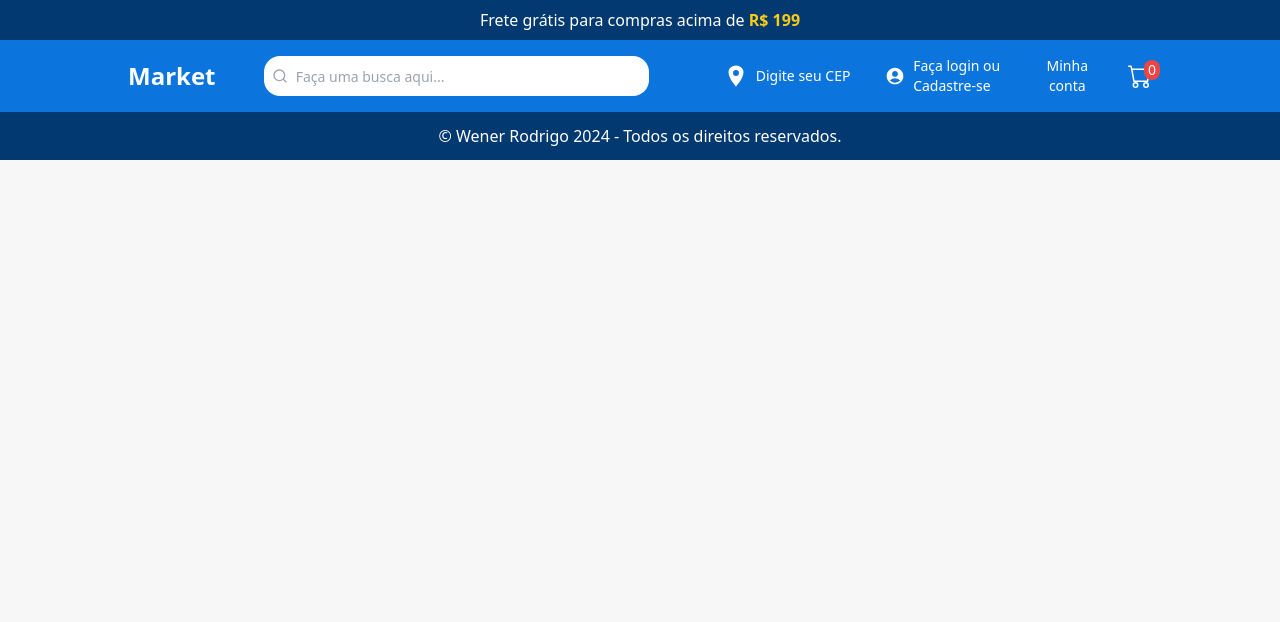
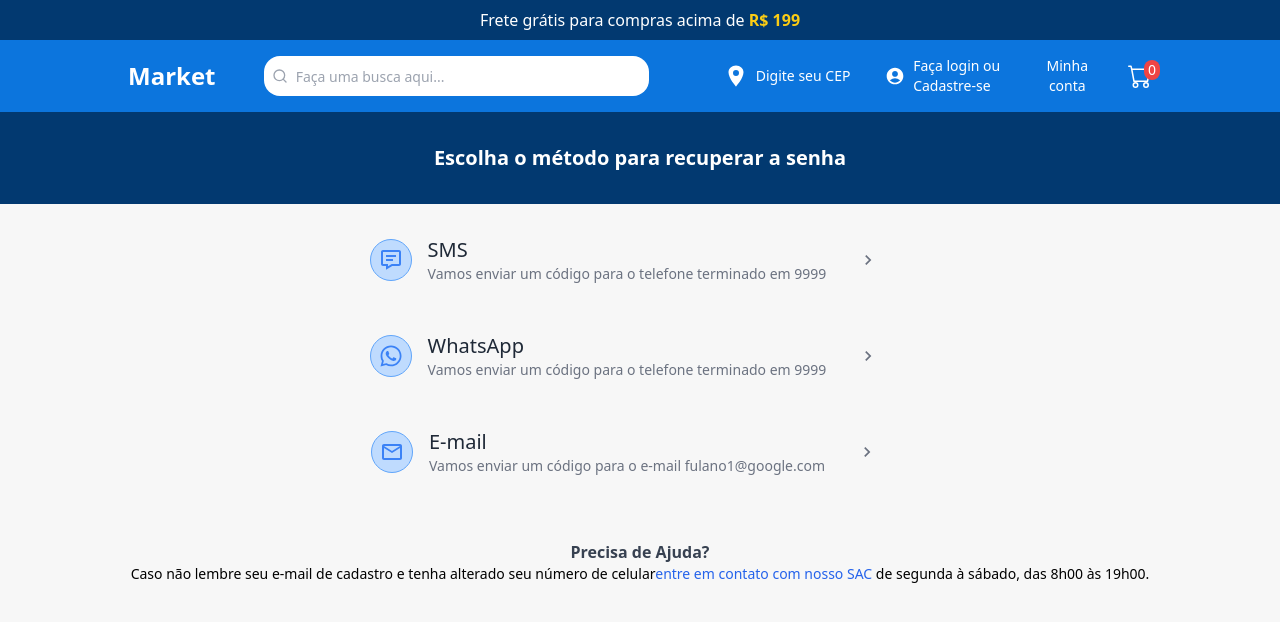
Before and after one commit to WenerRodrigo/market-react, a React (Vite) app: page /recover-password in a window 1280 px wide. Shown: the top 622 px of the page. Built offline with nearby package versions, Linux system fonts and the light colour scheme.

Commit message:
chore: created components newPassword, recoverPAssword

```diff
--- a/src/App.tsx
+++ b/src/App.tsx
@@ -1,7 +1,7 @@
+/* eslint-disable @typescript-eslint/no-unused-vars */
 import { useState } from 'react';
 import './App.css'
 import { TopHeader } from './components/TopHeader';
-import Footer from './components/footer'
 import { AppRoutes } from './routes';
 import { Header } from './screens/header';
 
@@ -18,7 +18,6 @@ function App() {
       <TopHeader />
       <Header onSearchChange={handleSearchChange} />
       <AppRoutes />
-      <Footer />
     </div>
   );
 }
--- a/src/output.css
+++ b/src/output.css
@@ -608,6 +608,10 @@ video {
   top: 100%;
 }
 
+.top-3 {
+  top: 0.75rem;
+}
+
 .z-10 {
   z-index: 10;
 }
@@ -674,6 +678,10 @@ video {
   margin-top: 1rem;
 }
 
+.ml-4 {
+  margin-left: 1rem;
+}
+
 .line-clamp-2 {
   overflow: hidden;
   display: -webkit-box;
@@ -719,6 +727,10 @@ video {
 
 .h-full {
   height: 100%;
+}
+
+.h-40 {
+  height: 10rem;
 }
 
 .max-h-screen {
@@ -926,6 +938,11 @@ video {
   border-color: rgb(59 130 246 / var(--tw-border-opacity));
 }
 
+.border-blue-400 {
+  --tw-border-opacity: 1;
+  border-color: rgb(96 165 250 / var(--tw-border-opacity));
+}
+
 .border-b-black {
   --tw-border-opacity: 1;
   border-bottom-color: rgb(0 0 0 / var(--tw-border-opacity));
@@ -984,6 +1001,26 @@ video {
 .bg-white {
   --tw-bg-opacity: 1;
   background-color: rgb(255 255 255 / var(--tw-bg-opacity));
+}
+
+.bg-green-500 {
+  --tw-bg-opacity: 1;
+  background-color: rgb(34 197 94 / var(--tw-bg-opacity));
+}
+
+.bg-blue-300 {
+  --tw-bg-opacity: 1;
+  background-color: rgb(147 197 253 / var(--tw-bg-opacity));
+}
+
+.bg-blue-200 {
+  --tw-bg-opacity: 1;
+  background-color: rgb(191 219 254 / var(--tw-bg-opacity));
+}
+
+.bg-blue-100 {
+  --tw-bg-opacity: 1;
+  background-color: rgb(219 234 254 / var(--tw-bg-opacity));
 }
 
 .bg-opacity-50 {
@@ -1070,12 +1107,38 @@ video {
   padding-bottom: 3.5rem;
 }
 
+.py-8 {
+  padding-top: 2rem;
+  padding-bottom: 2rem;
+}
+
+.px-6 {
+  padding-left: 1.5rem;
+  padding-right: 1.5rem;
+}
+
 .pr-6 {
   padding-right: 1.5rem;
 }
 
+.text-left {
+  text-align: left;
+}
+
 .text-center {
   text-align: center;
+}
+
+.text-right {
+  text-align: right;
+}
+
+.text-start {
+  text-align: start;
+}
+
+.text-end {
+  text-align: end;
 }
 
 .text-2xl {
@@ -1182,6 +1245,16 @@ video {
   color: rgb(234 179 8 / var(--tw-text-opacity));
 }
 
+.text-blue-600 {
+  --tw-text-opacity: 1;
+  color: rgb(37 99 235 / var(--tw-text-opacity));
+}
+
+.text-blue-400 {
+  --tw-text-opacity: 1;
+  color: rgb(96 165 250 / var(--tw-text-opacity));
+}
+
 .opacity-0 {
   opacity: 0;
 }
@@ -1255,6 +1328,11 @@ video {
 .hover\:bg-green-800:hover {
   --tw-bg-opacity: 1;
   background-color: rgb(22 101 52 / var(--tw-bg-opacity));
+}
+
+.hover\:bg-green-600:hover {
+  --tw-bg-opacity: 1;
+  background-color: rgb(22 163 74 / var(--tw-bg-opacity));
 }
 
 .hover\:text-gray-300:hover {
--- a/src/routes/index.tsx
+++ b/src/routes/index.tsx
@@ -6,6 +6,8 @@ import { Acessory } from '../screens/acessory'
 import { Offers } from '../screens/offers'
 import { House } from '../screens/house'
 import { CreatedAccount } from '../screens/createdAccount'
+import { NewPassword } from '../screens/newPassword'
+import { RecoverPassword } from '../screens/recoverPassword'
 
 export const AppRoutes = () => {
   return (
@@ -14,6 +16,8 @@ export const AppRoutes = () => {
         <Routes>
             <Route path="/" element={<CellPhones searchQuery={''} />} />
             <Route path='/register' element={<CreatedAccount />}/>
+            <Route path="/recover-password" element={<RecoverPassword />} />
+            <Route path="/my-password" element={<NewPassword />} />
             <Route path="/tablets" element={<TabletsComponent />} />
             <Route path="/computers" element={<Computers />} />
             <Route path="acessory" element={<Acessory />} />
--- a/src/screens/cellPhones/index.tsx
+++ b/src/screens/cellPhones/index.tsx
@@ -3,10 +3,10 @@ import axios from "axios";
 import { FaRegTrashAlt } from "react-icons/fa";
 import { Seals } from "../../components/seals";
 import { MdOutlineFavoriteBorder } from "react-icons/md";
-import { TopHeader } from "../../components/TopHeader";
 import { Main } from "../../components/main";
 import Banner from "../../components/banner";
 import { LazyLoading } from "../../components/lazyLoading";
+import Footer from "../../components/footer";
 
 interface IProduct {
   id: string;
@@ -108,7 +108,6 @@ export const CellPhones: React.FC<ICellPhonesProps> = ({ searchQuery }) => {
 
   return (
     <>
-     <TopHeader />
      <Main />
      <Banner />
       <div className="flex flex-col items-center justify-center py-4">
@@ -199,6 +198,7 @@ export const CellPhones: React.FC<ICellPhonesProps> = ({ searchQuery }) => {
           </div>
         )}
       </div>
+      <Footer />
     </>
   );
 };
--- a/src/screens/header/index.tsx
+++ b/src/screens/header/index.tsx
@@ -34,7 +34,7 @@ export const Header: FC<HeaderProps> = ({ onSearchChange }) => {
   return (
     <div className="flex items-center justify-center bg-secondary py-2 z-50">
       <div className="flex items-center w-4/5 relative">
-        <h1 className="text-2xl text-white font-bold hidden sm:flex">Market</h1>
+        <a href="/"><h1 className="text-2xl text-white font-bold hidden sm:flex">Market</h1></a>
         <span className="sm:hidden">
           {isMobileMenuOpen ? (
             <IoCloseOutline
--- a/src/screens/loginPopup/index.tsx
+++ b/src/screens/loginPopup/index.tsx
@@ -78,11 +78,11 @@ export const LoginPopup = () => {
               </button>
             </div>
             <div className="flex justify-between mt-4">
-              <a href="#" className="text-xs text-blue-500 hover:underline">
+              <a href="/recover-password" className="text-xs text-blue-500 hover:underline">
                 Esqueci minha senha
               </a>
               <div className="flex justify-between">
-                <a href="#" className="text-xs text-blue-500 hover:underline">
+                <a href="/register" className="text-xs text-blue-500 hover:underline">
                   Cadastre-se
                 </a>
               </div>
--- /dev/null
+++ b/src/screens/newPassword/index.tsx
@@ -0,0 +1,59 @@
+import { useForm } from "react-hook-form";
+import { EmailInputField } from "../../components/emailInputField";
+import * as yup from "yup";
+import { yupResolver } from "@hookform/resolvers/yup";
+
+export const NewPassword = () => {
+  const schema = yup.object().shape({
+    email: yup.string().email("Email inválido").required("Campo obrigatório"),
+    password: yup.string().required("Campo obrigatório"),
+  });
+
+  const { control, handleSubmit } = useForm({
+    resolver: yupResolver(schema),
+  });
+
+  // eslint-disable-next-line @typescript-eslint/no-explicit-any
+  const onSubmit = (data: any) => {
+    console.log(data);
+  };
+
+  return (
+    <div className="flex items-center justify-center w-full flex-col">
+      <div className="flex items-center justify-center text-xl py-8 text-white font-bold bg-primary w-full">
+        <h1>Recuperar senha</h1>
+      </div>
+      <div className="flex items-center justify-center w-full">
+        <span className="text-lg text-gray-500 py-4 text-center">
+          Para recuperar seu acesso, precisamos do seu E-mail, CPF ou CNPJ.
+        </span>
+      </div>
+      <form onSubmit={handleSubmit(onSubmit)}>
+        <div className="flex items-start justify-start flex-col mb-4">
+          <label className="text-sm text-gray-700">*E-mail, CPF ou CPNJ</label>
+          <EmailInputField
+            name="email"
+            placeholder="Digite seu e-mail"
+            control={control}
+          />
+          <button className="flex items-center justify-center w-full bg-green-500 rounded-md py-2 mt-2 text-white hover:bg-green-600">
+            Continuar
+          </button>
+        </div>
+      </form>
+      <div className="flex items-center justify-center flex-col py-8">
+        <span className="font-bold text-gray-700 text-md">
+          Precisa de Ajuda?
+        </span>
+        <p className="text-sm text-center">
+          Caso não lembre seu e-mail de cadastro e tenha alterado seu número de
+          celular
+          <a href="#" target="_blank" className="text-blue-600">
+            entre em contato com nosso SAC{" "}
+          </a>
+          de segunda à sábado, das 8h00 às 19h00.
+        </p>
+      </div>
+    </div>
+  );
+};
--- /dev/null
+++ b/src/screens/recoverPassword/index.tsx
@@ -0,0 +1,88 @@
+import React from "react";
+import { MdOutlineNavigateNext } from "react-icons/md";
+import { FaWhatsapp } from "react-icons/fa";
+import { BiMessageDetail } from "react-icons/bi";
+import { MdOutlineMailOutline } from "react-icons/md";
+
+export const RecoverPassword = () => {
+  return (
+    <div>
+      <div className="flex items-center justify-center w-full bg-primary py-8">
+        <h1 className="text-xl font-bold text-white">
+          Escolha o método para recuperar a senha
+        </h1>
+      </div>
+
+      <a href="#">
+        <div className="flex items-center justify-center w-full py-8 cursor-pointer">
+          <div className="flex items-center justify-center">
+            <span className="mr-4 bg-blue-200 text-blue-500 text-2xl py-2 px-2 border border-blue-400 rounded-full flex items-center justify-center">
+              <BiMessageDetail className="font-bold" />
+            </span>
+            <div>
+              <h4 className="text-xl text-gray-800">SMS</h4>
+              <p className="text-sm text-gray-500">
+                Vamos enviar um código para o telefone terminado em 9999
+              </p>
+            </div>
+          </div>
+          <span className="px-8 flex items-center justify-center text-center">
+            <MdOutlineNavigateNext className="text-xl text-gray-500" />
+          </span>
+        </div>
+      </a>
+
+      <a href="#">
+        <div className="flex items-center justify-center w-full py-4 cursor-pointer">
+          <div className="flex items-center justify-center">
+            <span className="mr-4 bg-blue-200 text-blue-500 text-2xl py-2 px-2 border border-blue-400 rounded-full flex items-center justify-center">
+              <FaWhatsapp className="font-bold" />
+            </span>
+            <div>
+              <h4 className="text-xl text-gray-800">WhatsApp</h4>
+              <p className="text-sm text-gray-500">
+                Vamos enviar um código para o telefone terminado em 9999
+              </p>
+            </div>
+          </div>
+          <span className="px-8 flex items-center justify-center text-center">
+            <MdOutlineNavigateNext className="text-xl text-gray-500" />
+          </span>
+        </div>
+      </a>
+
+      <a href="/my-password">
+        <div className="flex items-center justify-center w-full py-8 cursor-pointer">
+          <div className="flex items-center justify-center">
+            <span className="mr-4 bg-blue-200 text-blue-500 text-2xl py-2 px-2 border border-blue-400 rounded-full flex items-center justify-center">
+              <MdOutlineMailOutline className="font-bold" />
+            </span>
+            <div>
+              <h4 className="text-xl text-gray-800">E-mail</h4>
+              <p className="text-sm text-gray-500">
+                Vamos enviar um código para o e-mail fulano1@google.com
+              </p>
+            </div>
+          </div>
+          <span className="px-8 flex items-center justify-center text-center">
+            <MdOutlineNavigateNext className="text-xl text-gray-500" />
+          </span>
+        </div>
+      </a>
+
+      <div className="flex items-center justify-center flex-col py-8">
+        <span className="font-bold text-gray-700 text-md">
+          Precisa de Ajuda?
+        </span>
+        <p className="text-sm text-center">
+          Caso não lembre seu e-mail de cadastro e tenha alterado seu número de
+          celular
+          <a href="#" target="_blank" className="text-blue-600">
+            entre em contato com nosso SAC{" "}
+          </a>
+          de segunda à sábado, das 8h00 às 19h00.
+        </p>
+      </div>
+    </div>
+  );
+};
```
